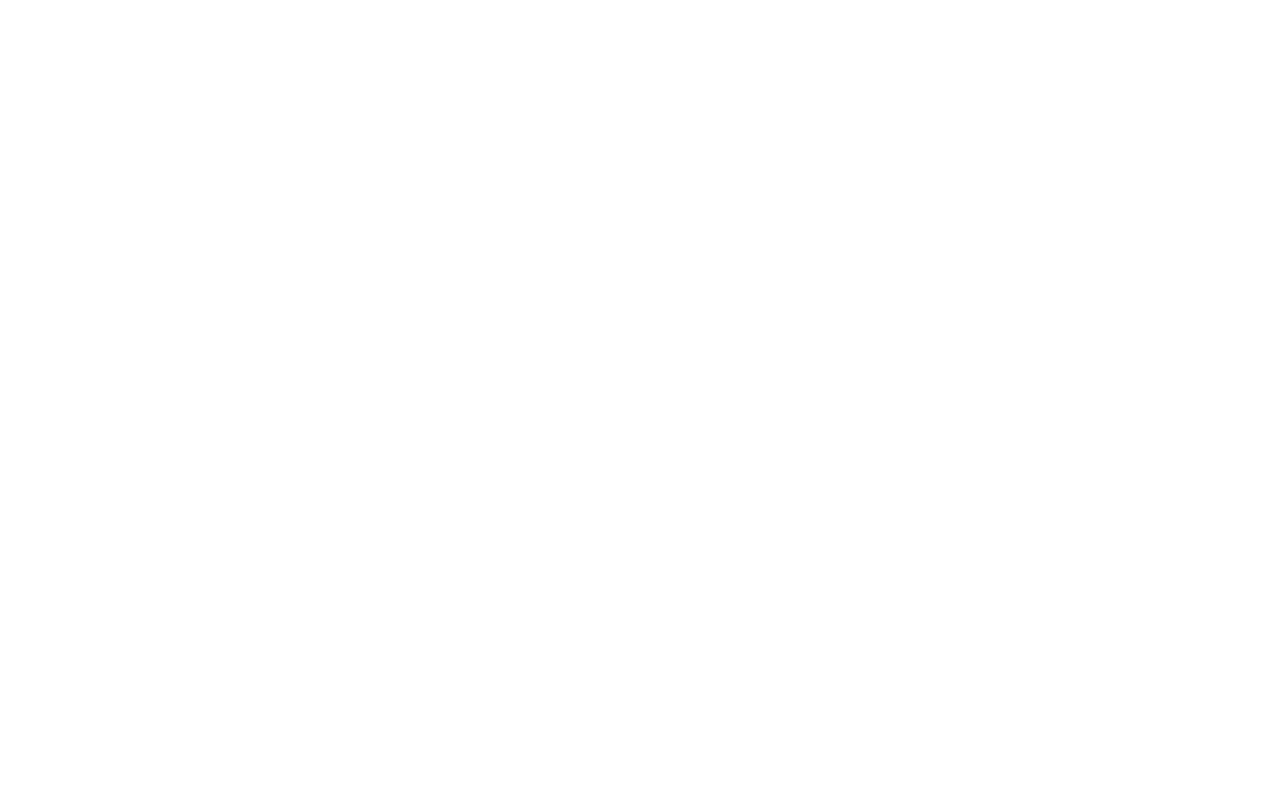
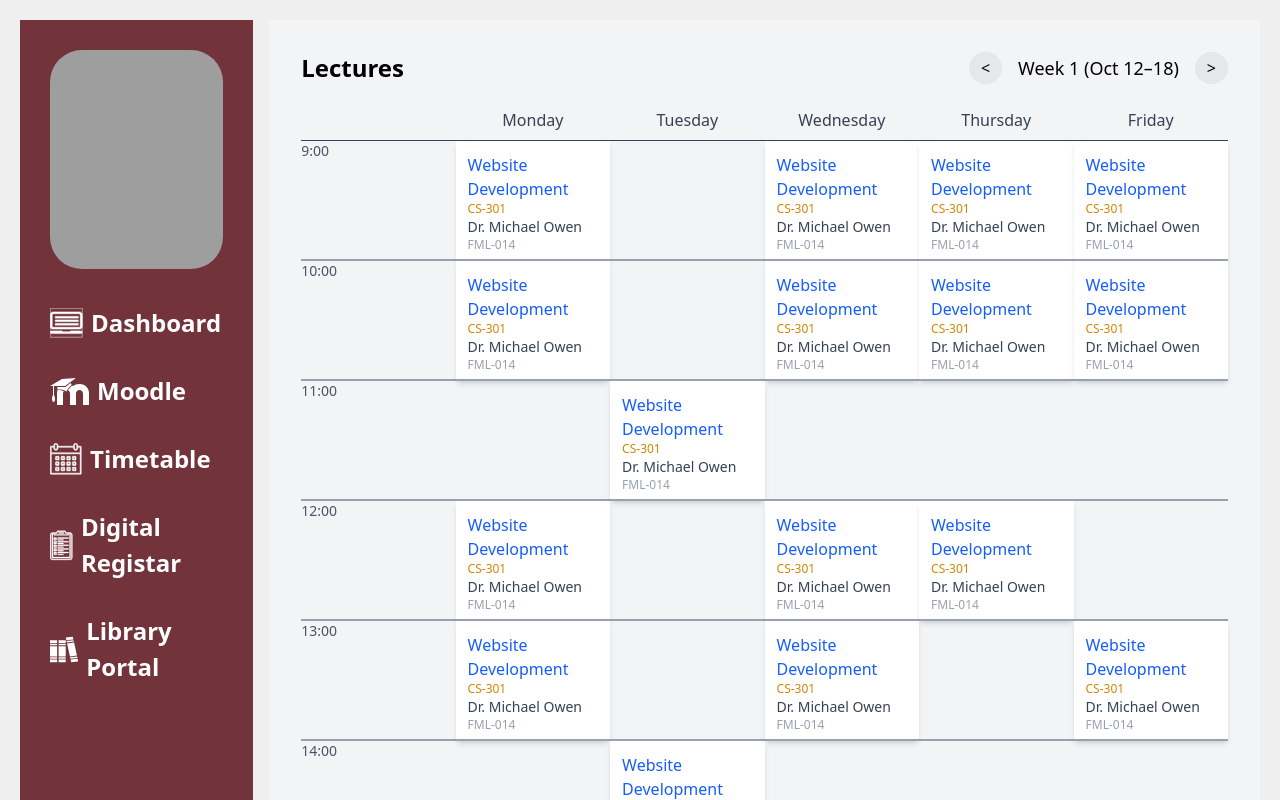
Before and after one commit to Ibrahim-Khairi/University-of-Studingham, a React (Vite) app: page /timetablestaff in a window 1280 px wide. Before the commit this address had no page. Shown: the top 800 px of the page. Built offline with nearby package versions, Linux system fonts and the light colour scheme; grey boxes are pictures that could not be loaded.

Commit message:
calenderpage

```diff
--- a/src/App.jsx
+++ b/src/App.jsx
@@ -1,8 +1,9 @@
 import React from "react";
 import Courses from "./pages/Courses";
 import { BrowserRouter, Routes, Route } from "react-router-dom";
+import Dashboard from "./pages/Dashboard";
+import Timetablestaff from "./pages/Timetablestaff";
 
-import Dashboard from "./pages/Dashboard";
 const App = () => {
   return (
     <div>
@@ -10,6 +11,7 @@
         <Routes>
           <Route path="/dashboard" element={<Dashboard></Dashboard>}></Route>
           <Route path="/courses" element={<Courses></Courses>}></Route>
+          <Route path="/timetablestaff" element={<Timetablestaff />}></Route>
         </Routes>
       </BrowserRouter>
     </div>
--- /dev/null
+++ b/src/Components/Timetablecomponents/LectureCalender.jsx
@@ -0,0 +1,226 @@
+import React from "react";
+
+const lectures = [
+  {
+    day: "Monday",
+    time: "9:00",
+    title: "Website Development",
+    code: "CS-301",
+    teacher: "Dr. Michael Owen",
+    room: "FML-014",
+  },
+  {
+    day: "Monday",
+    time: "10:00",
+    title: "Website Development",
+    code: "CS-301",
+    teacher: "Dr. Michael Owen",
+    room: "FML-014",
+  },
+  {
+    day: "Monday",
+    time: "12:00",
+    title: "Website Development",
+    code: "CS-301",
+    teacher: "Dr. Michael Owen",
+    room: "FML-014",
+  },
+  {
+    day: "Monday",
+    time: "13:00",
+    title: "Website Development",
+    code: "CS-301",
+    teacher: "Dr. Michael Owen",
+    room: "FML-014",
+  },
+  {
+    day: "Tuesday",
+    time: "11:00",
+    title: "Website Development",
+    code: "CS-301",
+    teacher: "Dr. Michael Owen",
+    room: "FML-014",
+  },
+  {
+    day: "Tuesday",
+    time: "14:00",
+    title: "Website Development",
+    code: "CS-301",
+    teacher: "Dr. Michael Owen",
+    room: "FML-014",
+  },
+  {
+    day: "Tuesday",
+    time: "15:00",
+    title: "Website Development",
+    code: "CS-301",
+    teacher: "Dr. Michael Owen",
+    room: "FML-014",
+  },
+  {
+    day: "Wednesday",
+    time: "9:00",
+    title: "Website Development",
+    code: "CS-301",
+    teacher: "Dr. Michael Owen",
+    room: "FML-014",
+  },
+  {
+    day: "Wednesday",
+    time: "10:00",
+    title: "Website Development",
+    code: "CS-301",
+    teacher: "Dr. Michael Owen",
+    room: "FML-014",
+  },
+  {
+    day: "Wednesday",
+    time: "12:00",
+    title: "Website Development",
+    code: "CS-301",
+    teacher: "Dr. Michael Owen",
+    room: "FML-014",
+  },
+  {
+    day: "Wednesday",
+    time: "13:00",
+    title: "Website Development",
+    code: "CS-301",
+    teacher: "Dr. Michael Owen",
+    room: "FML-014",
+  },
+  {
+    day: "Thursday",
+    time: "9:00",
+    title: "Website Development",
+    code: "CS-301",
+    teacher: "Dr. Michael Owen",
+    room: "FML-014",
+  },
+  {
+    day: "Thursday",
+    time: "10:00",
+    title: "Website Development",
+    code: "CS-301",
+    teacher: "Dr. Michael Owen",
+    room: "FML-014",
+  },
+  {
+    day: "Thursday",
+    time: "12:00",
+    title: "Website Development",
+    code: "CS-301",
+    teacher: "Dr. Michael Owen",
+    room: "FML-014",
+  },
+  {
+    day: "Friday",
+    time: "9:00",
+    title: "Website Development",
+    code: "CS-301",
+    teacher: "Dr. Michael Owen",
+    room: "FML-014",
+  },
+  {
+    day: "Friday",
+    time: "10:00",
+    title: "Website Development",
+    code: "CS-301",
+    teacher: "Dr. Michael Owen",
+    room: "FML-014",
+  },
+  {
+    day: "Friday",
+    time: "13:00",
+    title: "Website Development",
+    code: "CS-301",
+    teacher: "Dr. Michael Owen",
+    room: "FML-014",
+  },
+];
+
+const days = ["Monday", "Tuesday", "Wednesday", "Thursday", "Friday"];
+const times = [
+  "9:00",
+  "10:00",
+  "11:00",
+  "12:00",
+  "13:00",
+  "14:00",
+  "15:00",
+  "16:00",
+  "17:00",
+];
+
+const LecturesCalendar = () => {
+  return (
+    <div className="p-8 bg-gray-100 min-h-screen">
+      <div className="flex justify-between items-center mb-6">
+        <h2 className="text-2xl font-semibold">Lectures</h2>
+        <div className="flex items-center space-x-4">
+          <button className="px-3 py-1 bg-gray-200 rounded-full hover:bg-gray-300">
+            &lt;
+          </button>
+          <span className="text-lg font-medium">Week 1 (Oct 12–18)</span>
+          <button className="px-3 py-1 bg-gray-200 rounded-full hover:bg-gray-300">
+            &gt;
+          </button>
+        </div>
+      </div>
+
+      {/* Table Header */}
+      <div className="grid grid-cols-6 border-b pb-2  font-medium text-gray-700">
+        <div></div>
+        {days.map((day) => (
+          <div key={day} className="text-center">
+            {day}
+          </div>
+        ))}
+      </div>
+
+      {/* Calendar Grid */}
+      <div className="grid grid-cols-6  ">
+        {/* Time Column */}
+        <div className="flex flex-col  ">
+          {times.map((time) => (
+            <div
+              key={time}
+              className="text-sm border-b-2 border-gray-400 text-gray-600 h-30"
+            >
+              {time}
+            </div>
+          ))}
+        </div>
+
+        {/* Days Columns */}
+        {days.map((day) => (
+          <div key={day} className="flex flex-col    ">
+            {times.map((time) => {
+              const lecture = lectures.find(
+                (lec) => lec.day === day && lec.time === time
+              );
+              return lecture ? (
+                <div
+                  key={time}
+                  className="bg-white  h-30 shadow-md p-3  border-b-2 border-gray-400 hover:shadow-lg transition"
+                >
+                  <h3 className="text-blue-600 font-medium">{lecture.title}</h3>
+                  <p className="text-xs text-yellow-600">{lecture.code}</p>
+                  <p className="text-sm text-gray-700">{lecture.teacher}</p>
+                  <p className="text-xs text-gray-400">{lecture.room}</p>
+                </div>
+              ) : (
+                <div
+                  key={time}
+                  className="h-30 border-b-2 border-gray-400"
+                ></div>
+              );
+            })}
+          </div>
+        ))}
+      </div>
+    </div>
+  );
+};
+
+export default LecturesCalendar;
--- /dev/null
+++ b/src/Pages/Timetablestaff.jsx
@@ -0,0 +1,18 @@
+import React from "react";
+import LecturesCalendar from "../Components/Timetablecomponents/LectureCalender";
+import SideDashboard from "../components/Dashboardcomponents/SideDashboard";
+
+const Timetablestaff = () => {
+  return (
+    <div className="bg-[#EFEFEF]  ">
+      <div className=" grid grid-cols-1 lg:grid-cols-[0.4fr_1.7fr] gap-4 p-5 ">
+        <div>
+          <SideDashboard />
+        </div>
+        <LecturesCalendar />
+      </div>
+    </div>
+  );
+};
+
+export default Timetablestaff;
```
